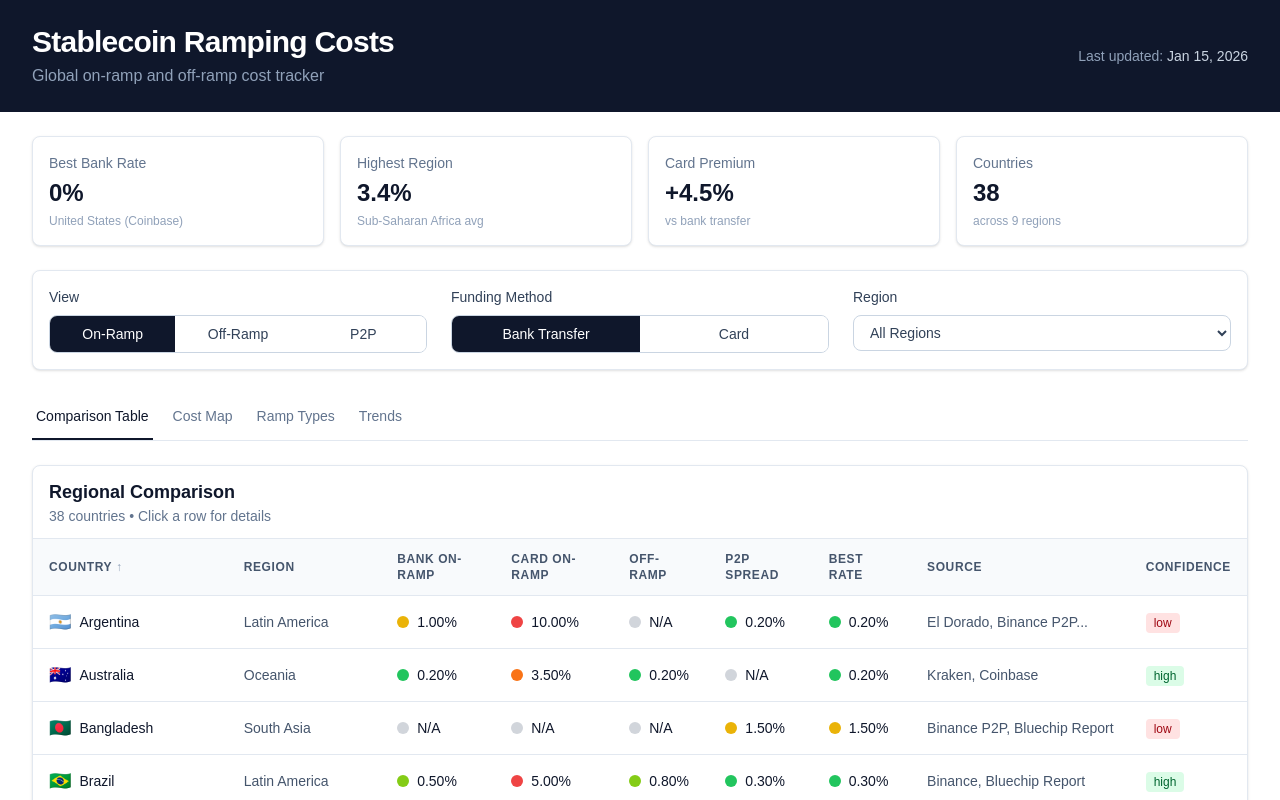
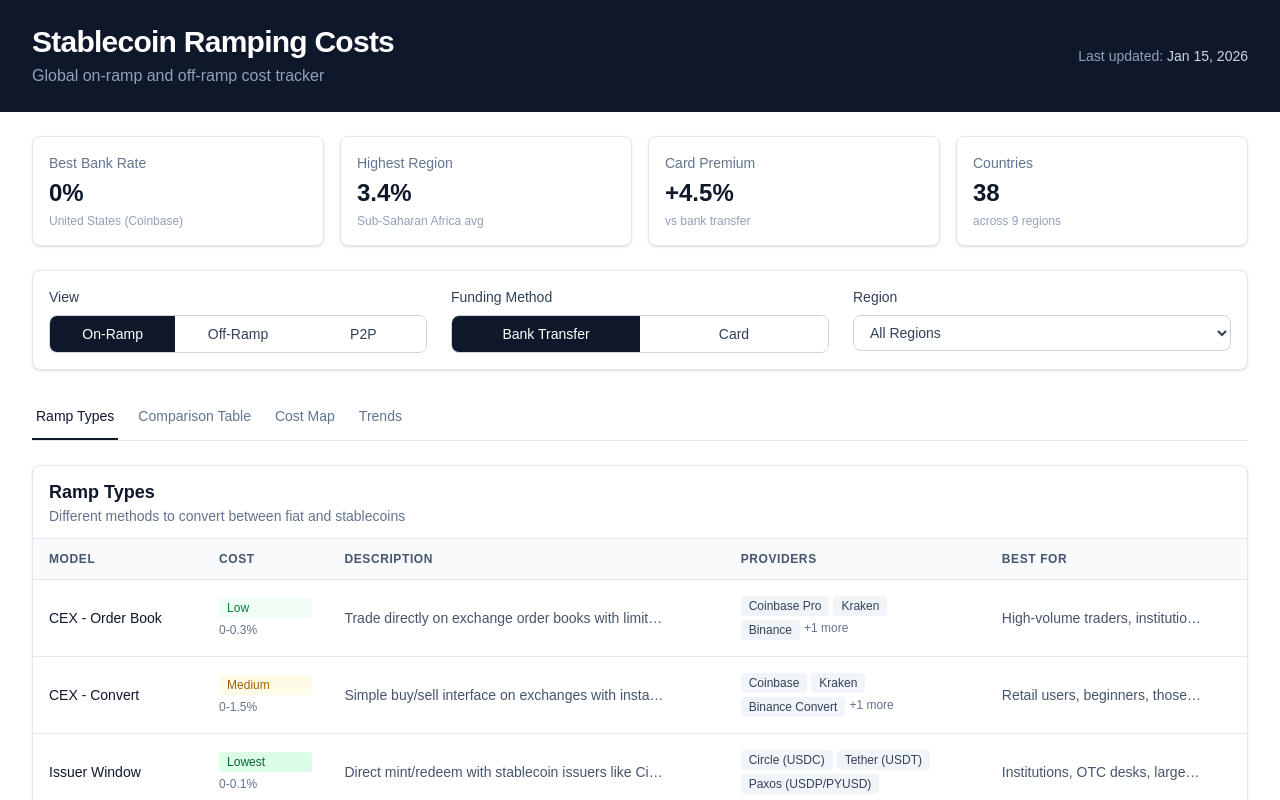
Before and after one commit to 0xSector/stablecoin-ramp-dashboard, a Next.js app: page / in a window 1280 px wide. Shown: the top 800 px of the page. Built offline with nearby package versions, Linux system fonts and the light colour scheme.

Commit message:
fix: Ramp Types as default tab, sort table by bank on-ramp asc

```diff
--- a/app/components/RegionTable.tsx
+++ b/app/components/RegionTable.tsx
@@ -14,7 +14,7 @@ type SortColumn = "country" | "region" | "bankOnRamp" | "cardOnRamp" | "offRamp"
 type SortDirection = "asc" | "desc";
 
 export default function RegionTable({ data, filters, onCountrySelect }: RegionTableProps) {
-  const [sortColumn, setSortColumn] = useState<SortColumn>("country");
+  const [sortColumn, setSortColumn] = useState<SortColumn>("bankOnRamp");
   const [sortDirection, setSortDirection] = useState<SortDirection>("asc");
 
   const filteredData = useMemo(() => {
--- a/app/page.tsx
+++ b/app/page.tsx
@@ -18,7 +18,7 @@ type TabView = "table" | "map" | "trends" | "models";
 export default function Home() {
   const data = costData as CostData;
 
-  const [activeTab, setActiveTab] = useState<TabView>("table");
+  const [activeTab, setActiveTab] = useState<TabView>("models");
   const [filters, setFilters] = useState<FilterState>({
     viewMode: "onramp",
     fundingMethod: "bank",
@@ -29,9 +29,9 @@ export default function Home() {
   const regions = data.regions.map((r) => r.region) as Region[];
 
   const tabs: { id: TabView; label: string }[] = [
+    { id: "models", label: "Ramp Types" },
     { id: "table", label: "Comparison Table" },
     { id: "map", label: "Cost Map" },
-    { id: "models", label: "Ramp Types" },
     { id: "trends", label: "Trends" },
   ];
 
```
